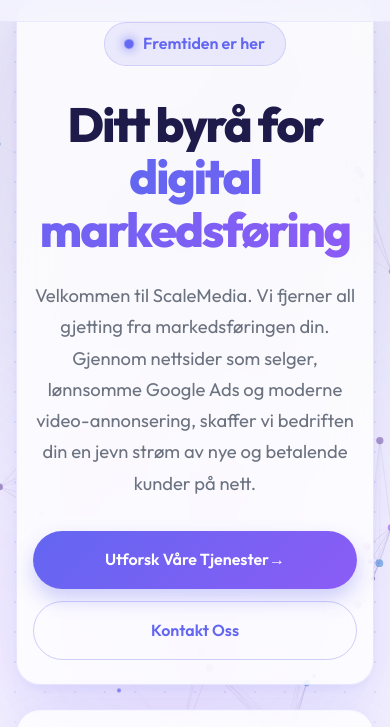
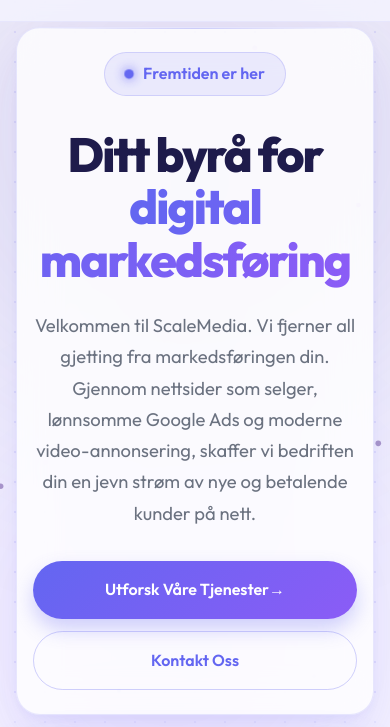
Before and after one commit to cynfo/scalemedia-site, a plain HTML site: page index.html in a window 390 px wide. Shown: the part 73-800 px from the top of the page. Drawn offline with Linux system fonts and the light colour scheme; animation ran at ten frames a second.

Commit message:
Add files via upload

```diff
--- a/script.js
+++ b/script.js
@@ -5,9 +5,12 @@
 
     const ctx = canvas.getContext('2d');
     const COLORS = ['#7B5EA7', '#4A90D9', '#A855F7'];
-    const COUNT  = 60;
-    const LINK_DIST    = 150;
+
+    const isMobile = window.matchMedia('(max-width: 768px)').matches;
+    const COUNT     = isMobile ? 25 : 60;
+    const LINK_DIST = isMobile ? 0  : 150;   // no lines on mobile
     const LINK_DIST_SQ = LINK_DIST * LINK_DIST;
+    const SPEED     = isMobile ? 0.18 : 0.25;
 
     let W, H, particles;
 
@@ -22,9 +25,9 @@
         return {
             x:     rand(0, W),
             y:     rand(0, H),
-            vx:    rand(-0.25, 0.25),
-            vy:    rand(-0.25, 0.25),
-            r:     rand(2, 4),
+            vx:    rand(-SPEED, SPEED),
+            vy:    rand(-SPEED, SPEED),
+            r:     rand(2, isMobile ? 3 : 4),
             color: COLORS[Math.floor(Math.random() * COLORS.length)]
         };
     }
@@ -37,7 +40,7 @@
     function draw() {
         ctx.clearRect(0, 0, W, H);
 
-        // Update positions with wrap-around
+        // Update positions
         for (const p of particles) {
             p.x += p.vx;
             p.y += p.vy;
@@ -47,7 +50,8 @@
             if (p.y > H + p.r) p.y = -p.r;
         }
 
-        // Draw connecting lines
+        // Connecting lines (desktop only)
+        if (LINK_DIST > 0) {
             for (let i = 0; i < COUNT; i++) {
                 for (let j = i + 1; j < COUNT; j++) {
                     const dx = particles[i].x - particles[j].x;
@@ -61,6 +65,7 @@
                         ctx.strokeStyle = `rgba(123, 94, 167, ${alpha})`;
                         ctx.lineWidth = 1;
                         ctx.stroke();
+                    }
                 }
             }
         }
--- a/style.css
+++ b/style.css
@@ -1413,11 +1413,12 @@
     .mobile-menu-btn { display: flex; }
 
     /* Hero */
+    .premium-hero { padding-top: 100px; }
     .hero-split {
         grid-template-columns: 1fr;
         text-align: center;
         gap: 2rem;
-        padding: 1rem 0;
+        padding: 2rem 0 1rem;
     }
     .glass-hero-card { padding: 2rem 1.5rem; }
     .hero-left h1 { margin-bottom: 1rem; }
@@ -1507,7 +1508,6 @@
 
     /* Hero */
     .glass-hero-card { padding: 1.5rem 1rem; }
-    .premium-hero { padding-top: 70px; }
 
     /* Dashboard – stack on tiny screens */
     .hd-stats { grid-template-columns: 1fr 1fr; }
```
Lines whose indentation alone changed are shown as unchanged.
